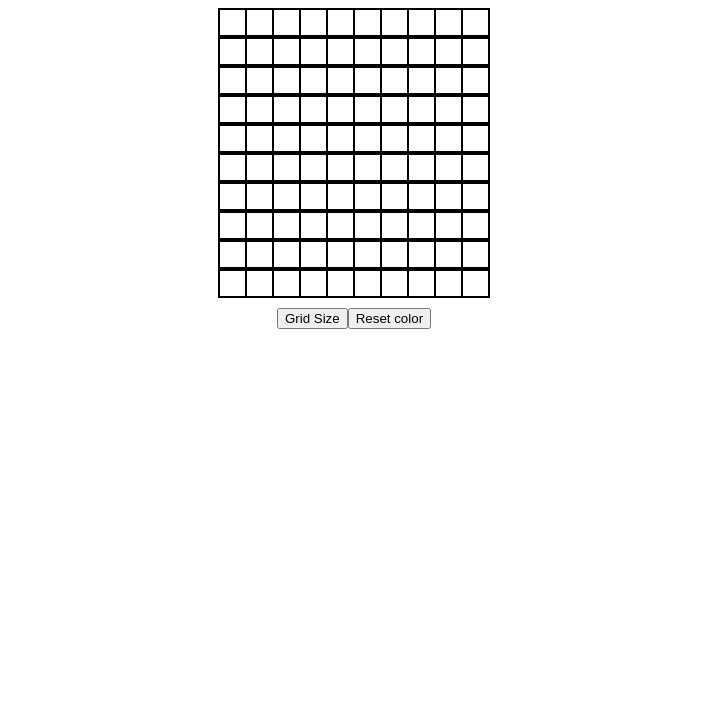
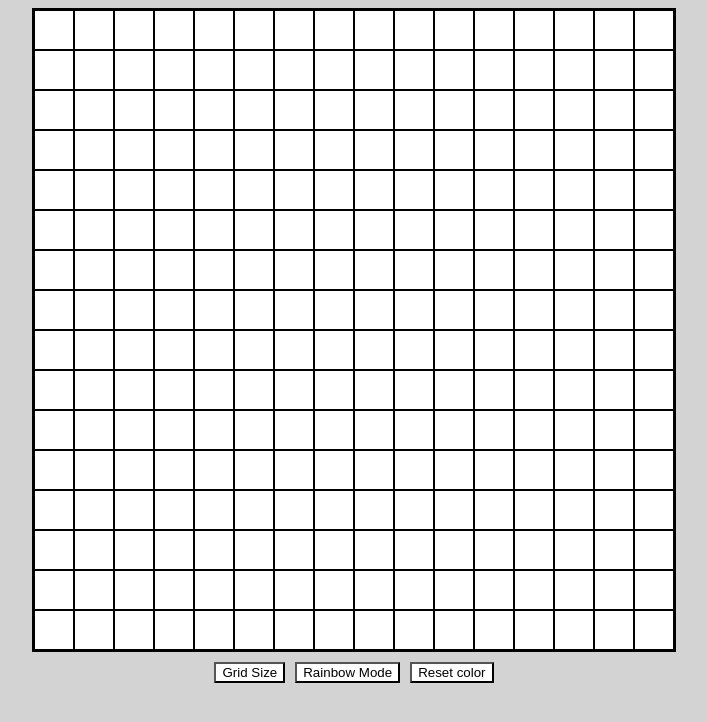
Before and after one commit to zsouza1/etch-a-sketch, a plain HTML site: page index.html in a window 1280 px wide. Shown: the whole page, without its empty margins (286-993 px from the left). Drawn offline with Linux system fonts and the light colour scheme.

Commit message:
Test rainbow mode

```diff
--- a/script.js
+++ b/script.js
@@ -1,19 +1,21 @@
 const container = document.querySelector("#container");
 const gridContainer = document.querySelector("#grid-container");
 const buttonContainer = document.querySelector("#button-container");
-const STARTING_GRID = 10;
+const STARTING_GRID = 16;
+let pixelColor = "black"
+
 
 //grid creation function
 function createGrid(number) {
-    for (let i = 0; i < number; i++) {
+    for (let rowIndex = 0; rowIndex < number; rowIndex++) {
         const row = document.createElement("div");
         row.classList.add("row");
 
-        for (let i = 0; i < number; i++) {
+        for (let colIndex = 0; colIndex < number; colIndex++) {
             const box = document.createElement("div")
             box.classList.add("box");
             box.addEventListener("mouseenter", (event) => {
-            event.target.style.backgroundColor = "black";
+            event.target.style.backgroundColor = pixelColor;
             })
             row.appendChild(box);
         };
@@ -34,18 +36,22 @@ gridPrompt.addEventListener("click", () => {
         number = 100;
         alert("Grid size lowered to 100")
     } else if ((number === null) || (number === "")) {
-        number = 10;
+        number = 16;
     } ;
     gridContainer.replaceChildren();
     createGrid(number);
 
 })
 
-
-
-
-
-
+const rainbow = document.createElement("button");
+buttonContainer.appendChild(rainbow);
+rainbow.textContent = "Rainbow Mode";
+rainbow.addEventListener("click", () => {
+    const r = Math.floor(Math.random() * 256);
+    const g = Math.floor(Math.random() * 256);
+    const b = Math.floor(Math.random() * 256);
+    return pixelColor = `rgb(${r}, ${g}, ${b})`;
+})
 
 const resetButton = document.createElement("button");
 buttonContainer.appendChild(resetButton);
@@ -53,5 +59,6 @@ resetButton.textContent = "Reset color";
 resetButton.addEventListener("click", () => {
     const resetGrid = document.querySelectorAll(".box")
     resetGrid.forEach((box) => {
-        box.style.backgroundColor = "white"});
+        box.style.backgroundColor = "white"
+        pixelColor = "black"});
 });
--- a/style.css
+++ b/style.css
@@ -1,39 +1,41 @@
+* {
+    background: lightgrey;
+}
 .container {
     display: flex;
-    flex-direction:column;
+    flex-direction: column;
     justify-content: center;
     align-items: center;
-}
-
-.grid-container > * {
-    border: 1px solid black;
-    background: white;
-
-    display: flex;
-
-
+    background: lightgrey;
 }
 
 .grid-container {
+    width: 80vmin;   /* vmin keeps it square on any screen size */
+    height: 80vmin;
     display: flex;
     flex-direction: column;
     background: lightgrey;
-    flex-wrap: wrap;
-    flex: 1 1 auto;
-    justify-content: center;
-    align-items: center;
+    border: 2px solid black;
+}
+
+.row {
+    display: flex;
+    flex: 1;
 }
 
 .box {
-    padding: 10px;
+    flex: 1;
+    aspect-ratio: 1 / 1;
     border: 1px solid black;
-    height: 5px;
-    width: 5px;
-
+    background: white;
 }
-
-
 
 .button-container {
     padding: 10px;
+    display: flex;
+    gap: 10px;
 }
+
+button {
+    background: white;
+}
```
